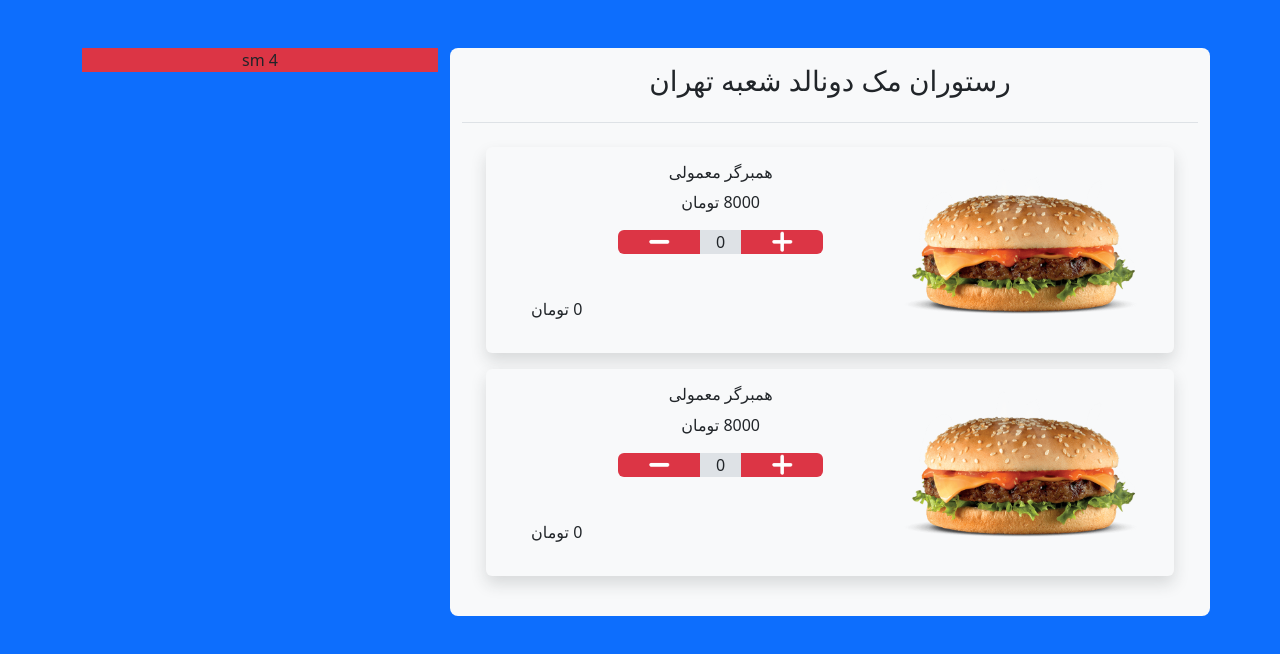
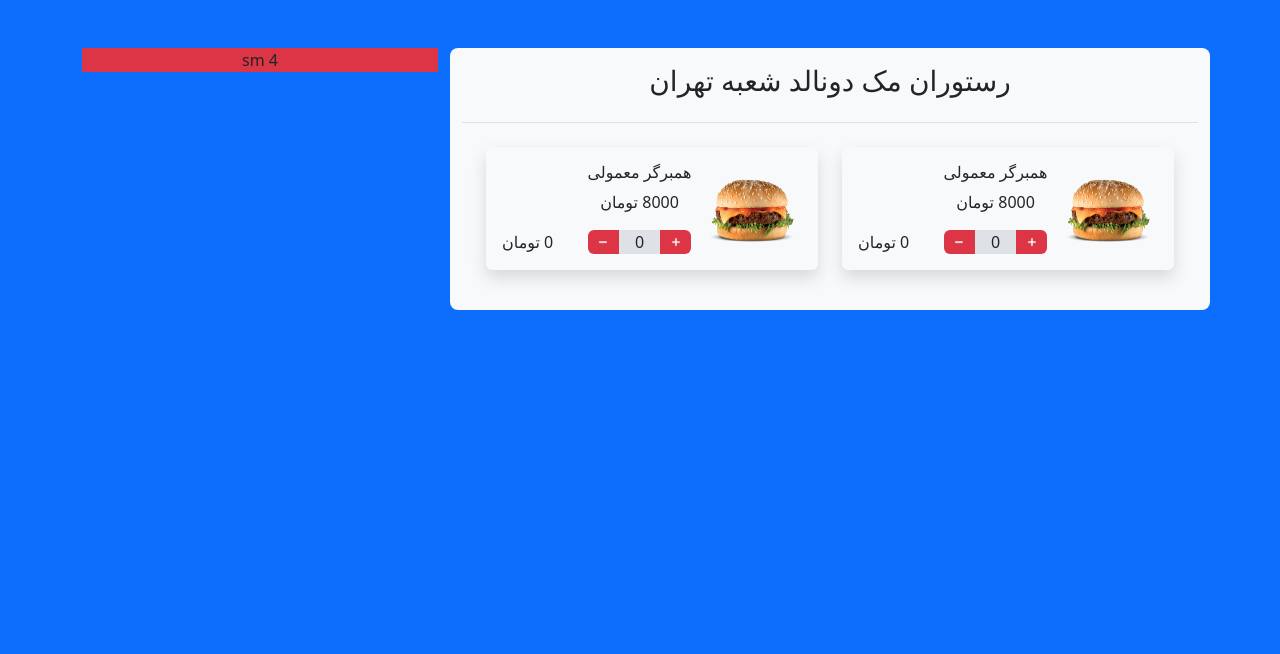
Before and after one commit to negarsarani/Negar-sarani-HW09-maktab90, a plain HTML site: page Q10/index.html in a window 1280 px wide. Drawn offline with Linux system fonts and the light colour scheme.

Commit message:
responsive cards

```diff
--- a/Q10/index.html
+++ b/Q10/index.html
@@ -12,20 +12,20 @@
   <body class="bg-primary">
     <div class="container text-center py-5">
       <div class="row">
-        <div class="col-12 col-lg-8 bg-light rounded-3">
+        <div class="col-12 col-md-7 col-lg-8 bg-light rounded-3">
           <div
             class="d-flex align-items-center justify-content-center border-bottom py-3"
           >
             <h3>رستوران مک دونالد شعبه تهران</h3>
           </div>
           <div class="text-center d-flex">
-            <div class="row flex-column p-4 main">
+            <div class="row flex-column flex-lg-row p-4">
               <!-- /// -->
-              <div class="col-12 mb-3">
+              <div class="col-12 col-lg-6 mb-3">
                 <div class="shadow p-3 bg-body-tertiary rounded">
                   <div class="row g-0 position-relative">
                     <div
-                      class="col-4 col-xxl-4 col-xl-5 d-flex align-items-center"
+                      class="col-4 col-lg-5 col-xxl-4 col-xl-4 d-flex align-items-center"
                     >
                       <img
                         src="./img/hamburger.png"
@@ -33,7 +33,7 @@
                         alt="..."
                       />
                     </div>
-                    <div class="col-4 col-xxl-6 col-xl-6 md-row">
+                    <div class="col-4 col-xxl-6 col-xl-5 md-row">
                       <div class="col-12 md-text-start text-center">
                         <h6 class="">همبرگر معمولی</h6>
                         <p class=""><span class="price">8000</span> تومان</p>
@@ -71,20 +71,20 @@
                       </div>
                     </div>
                     <div
-                      class="col-3 col-xxl-2 col-xl-2 mt-2 position-absolute bottom-0 end-0"
+                      class="col-3 col-xxl-2 col-xl-3 d-flex align-items-end justify-content-end"
                     >
-                      <p><span class="priceTotal">0</span> تومان</p>
+                      <span class=""><span class="">0</span> تومان</span>
                     </div>
                   </div>
                 </div>
               </div>
               <!-- /// -->
               <!-- /// -->
-                 <div class="col-12 mb-3">
+              <div class="col-12 col-lg-6 mb-3">
                 <div class="shadow p-3 bg-body-tertiary rounded">
                   <div class="row g-0 position-relative">
                     <div
-                        class="col-4 col-xxl-4 col-xl-5 d-flex align-items-center"
+                      class="col-4 col-lg-5 col-xxl-4 col-xl-4 d-flex align-items-center"
                     >
                       <img
                         src="./img/hamburger.png"
@@ -92,7 +92,7 @@
                         alt="..."
                       />
                     </div>
-                      <div class="col-4 col-xxl-6 col-xl-6 md-row">
+                    <div class="col-4 col-xxl-6 col-xl-5 md-row">
                       <div class="col-12 md-text-start text-center">
                         <h6 class="">همبرگر معمولی</h6>
                         <p class=""><span class="price">8000</span> تومان</p>
@@ -130,9 +130,9 @@
                       </div>
                     </div>
                     <div
-                        class="col-3 col-xxl-2 col-xl-2 mt-2 position-absolute bottom-0 end-0"
+                      class="col-3 col-xxl-2 col-xl-3 d-flex align-items-end justify-content-end"
                     >
-                        <p><span class="priceTotal">0</span> تومان</p>
+                      <span class=""><span class="">0</span> تومان</span>
                     </div>
                   </div>
                 </div>
@@ -141,7 +141,7 @@
             </div>
           </div>
         </div>
-        <div class="col-lg-4 col-12">
+        <div class="col-12 col-md-5 col-lg-4">
           <div class="bg-danger">sm 4</div>
         </div>
       </div>
```
Also changed, not shown: Q10/js/app.js (+1 -21 lines). Lines whose indentation alone changed are shown as unchanged.
